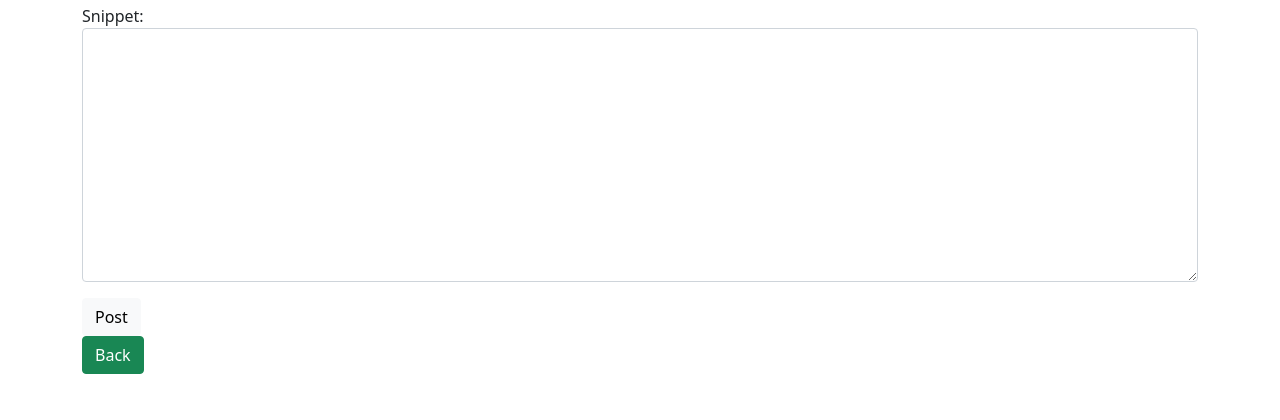
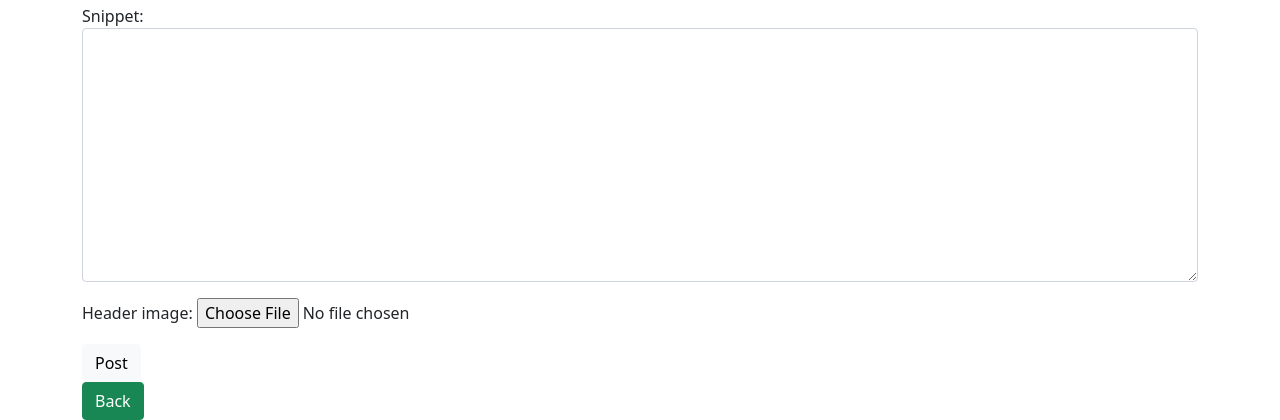
Before and after one commit to MikeRodziewicz/yt-django-blog, a Django app: page /add_post/ in a window 1280 px wide. Shown: the part 636-1056 px from the top of the page. Before the commit the page ends 1010 px from the top, so only its background shows below. Run offline with Django 3.2, Linux system fonts and the light colour scheme; some libraries are stand-ins or nearby versions.

Commit message:
image handling added

```diff
--- a/myblog/urls.py
+++ b/myblog/urls.py
@@ -16,9 +16,12 @@ Including another URLconf
 from django.contrib import admin
 from django.urls import path, include
 
+from django.conf import settings
+from django.conf.urls.static import static
+
 urlpatterns = [
     path('admin/', admin.site.urls),
     path('', include('theblog.urls')),
     path('members/', include('django.contrib.auth.urls')),
     path('members/', include('members.urls')),
-]
+] + static(settings.MEDIA_URL, document_root=settings.MEDIA_ROOT)
--- a/requirements.txt
+++ b/requirements.txt
@@ -1,2 +1,3 @@
 django==3.1.7
 django-ckeditor==6.0.0
+Pillow==8.1.2
--- a/theblog/forms.py
+++ b/theblog/forms.py
@@ -13,7 +13,7 @@ class PostForm(forms.ModelForm):
     """Form for creating posts"""
     class Meta:
         model = Post
-        fields = ('title', 'title_tag', 'category', 'body', 'snippet')
+        fields = ('title', 'title_tag', 'category', 'body', 'snippet', 'header_image')
 
         widgets = {
             'title': forms.TextInput(attrs={'class':'form-control'}),
@@ -28,7 +28,7 @@ class EditPostForm(forms.ModelForm):
     """Form for updating posts"""
     class Meta:
         model = Post
-        fields = ('title', 'title_tag','category', 'body', 'snippet')
+        fields = ('title', 'title_tag','category', 'body', 'snippet','header_image')
         widgets = {
             'title': forms.TextInput(attrs={'class':'form-control', 'placeholder':'something'}),
             'title_tag': forms.TextInput(attrs={'class':'form-control'}),
--- a/theblog/models.py
+++ b/theblog/models.py
@@ -19,6 +19,7 @@ class Category(models.Model):
 class Post(models.Model):
     """Model for blog posts"""
     title = models.CharField(max_length=256)
+    header_image = models.ImageField(null=True, blank=True, upload_to='images/')
     title_tag = models.CharField(max_length=256, default="My Blog Post")
     author = models.ForeignKey(User, on_delete=models.CASCADE)
     body = RichTextField(blank=True, null=True)
--- a/theblog/templates/add_post.html
+++ b/theblog/templates/add_post.html
@@ -6,7 +6,7 @@
 <h1>Create a new entry</h1>
 
 <div>
-    <form method="POST">
+    <form method="POST" enctype="multipart/form-data">
 
         {% csrf_token %}
         {{ form.media}}
--- a/theblog/templates/edit_post.html
+++ b/theblog/templates/edit_post.html
@@ -8,7 +8,7 @@
     {% if user.id == post.author.id %}
 
 <div>
-    <form method="POST">
+    <form method="POST" enctype="multipart/form-data">
 
         {% csrf_token %}
         {{ form.media}}
--- a/theblog/templates/post_detail.html
+++ b/theblog/templates/post_detail.html
@@ -6,7 +6,10 @@
 
 {{ post.publication_date }} <br>
 <h1>{{ post.title }}</h1>
-<p>{{ post.body }}</p>
+{{ post.body|safe }}
+{% if post.header_image %}
+<img src="{{ post.header_image.url}}">"
+{% endif %}
 {% if user.is_authenticated %}
     {% if user.id == post.author.id %}
         <a href="{% url 'update-post' post.pk %}">Edit</a>
```
Also changed, not shown: myblog/settings.py (+7 -0 lines), theblog/migrations/0008_auto_20210320_1525.py (added), 1 other file.
